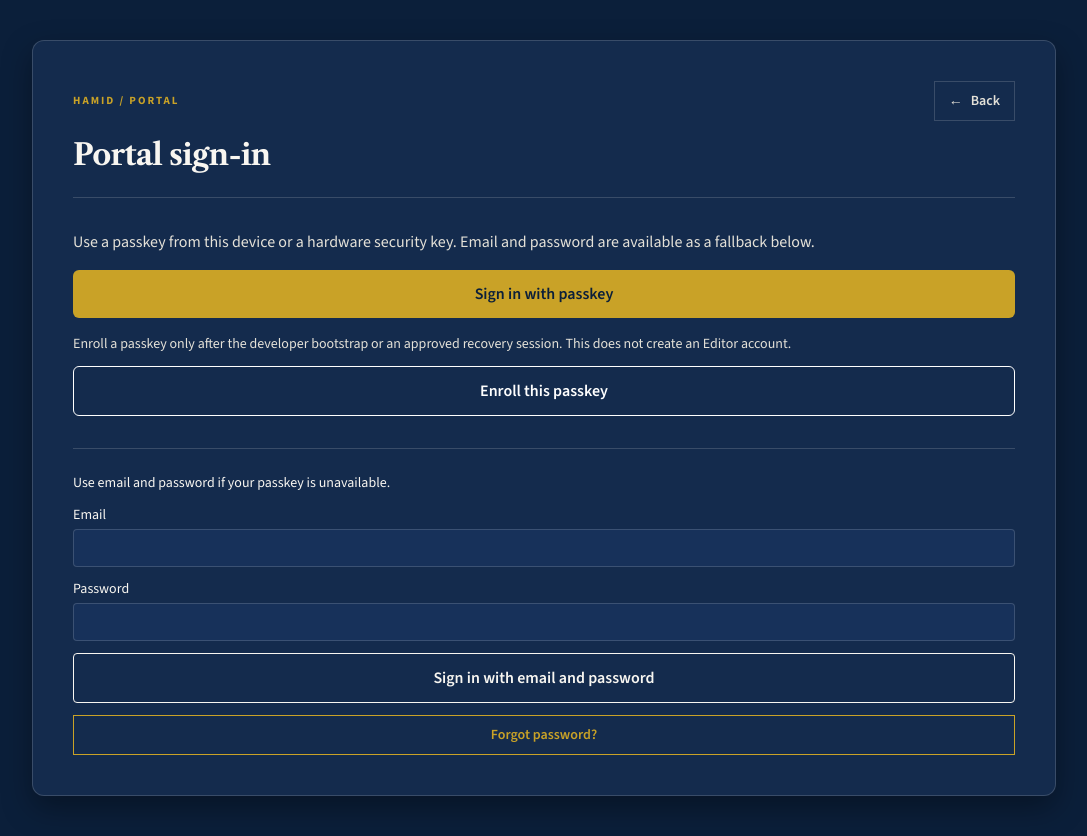
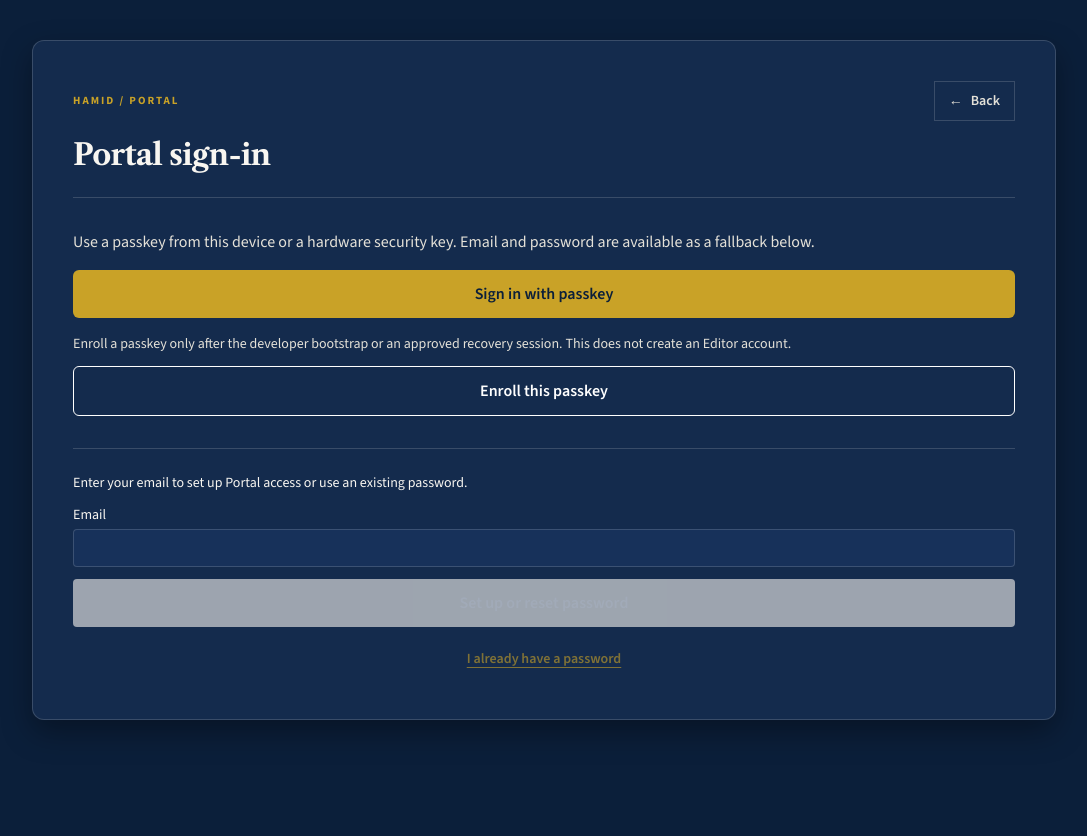
Before and after one commit to AmjadAbubkr/hamid, a Next.js app: page /portal/login in a window 1280 px wide. Shown: the whole page, without its empty margins (96-1183 px from the left). After the commit the page ends 800 px from the top, so only its background shows below. Built offline with nearby package versions, Linux system fonts and the light colour scheme.

Commit message:
Guide Editor password setup by email

```diff
--- a/src/app/portal/(public)/login/page.tsx
+++ b/src/app/portal/(public)/login/page.tsx
@@ -1,11 +1,12 @@
-import { EmailPasswordLoginControls, PasskeyLoginControls } from "@/components/portal/portal-auth-controls";
+import { PasskeyLoginControls } from "@/components/portal/portal-auth-controls";
+import { EmailAccessControls } from "@/components/portal/email-access-controls";
 import { PortalFrame } from "@/components/portal/portal-frame";
 
 export default function PortalLoginPage() {
   return (
     <PortalFrame title="Portal sign-in">
       <PasskeyLoginControls />
-      <EmailPasswordLoginControls />
+      <EmailAccessControls />
     </PortalFrame>
   );
 }
--- /dev/null
+++ b/src/components/portal/email-access-controls.tsx
@@ -0,0 +1,47 @@
+"use client";
+
+import { useState } from "react";
+import { getSupabaseClient } from "@/lib/supabase/client";
+import { usePortalLocale } from "./portal-locale-provider";
+import { EmailPasswordLoginControls } from "./portal-auth-controls";
+
+type SetupState = "idle" | "sending" | "sent";
+
+export function EmailAccessControls() {
+  const { t } = usePortalLocale();
+  const [email, setEmail] = useState("");
+  const [showPassword, setShowPassword] = useState(false);
+  const [setupState, setSetupState] = useState<SetupState>("idle");
+
+  async function sendSetupLink() {
+    setSetupState("sending");
+    try {
+      const redirectTo = new URL("/auth/callback?next=/portal/reset-password", window.location.origin).toString();
+      await getSupabaseClient().auth.resetPasswordForEmail(email, { redirectTo });
+    } finally {
+      // The response deliberately stays the same for unknown and non-Editor emails.
+      setSetupState("sent");
+    }
+  }
+
+  if (showPassword) {
+    return <EmailPasswordLoginControls email={email} showEmail={false} />;
+  }
+
+  return (
+    <section className="flex flex-col gap-3 border-t border-line pt-6" aria-label="Email access">
+      <p className="text-sm text-muted">{t("Enter your email to set up Portal access or use an existing password.")}</p>
+      <label className="flex flex-col gap-1 text-sm font-medium text-ink" htmlFor="portal-access-email">
+        {t("Email")}
+        <input id="portal-access-email" type="email" value={email} onChange={(event) => setEmail(event.target.value)} autoComplete="email" className="rounded border border-line bg-surface px-3 py-2 text-ink" required />
+      </label>
+      <button type="button" onClick={sendSetupLink} disabled={!email || setupState === "sending"} className="rounded bg-ink px-4 py-3 text-base font-semibold text-white transition-transform active:scale-[0.96] disabled:opacity-60">
+        {setupState === "sending" ? t("Sending…") : t("Set up or reset password")}
+      </button>
+      <button type="button" onClick={() => setShowPassword(true)} disabled={!email} className="min-h-10 px-1 text-sm font-semibold text-gold underline underline-offset-4 disabled:opacity-60">
+        {t("I already have a password")}
+      </button>
+      {setupState === "sent" ? <p role="status" className="text-sm text-muted">{t("If this email belongs to an Editor account, a secure password link has been sent." )}</p> : null}
+    </section>
+  );
+}
--- a/src/components/portal/portal-auth-controls.tsx
+++ b/src/components/portal/portal-auth-controls.tsx
@@ -62,10 +62,16 @@ export function PasskeyLoginControls() {
   );
 }
 
-export function EmailPasswordLoginControls() {
+export function EmailPasswordLoginControls({
+  email: initialEmail = "",
+  showEmail = true,
+}: {
+  email?: string;
+  showEmail?: boolean;
+} = {}) {
   const router = useRouter();
   const { t } = usePortalLocale();
-  const [email, setEmail] = useState("");
+  const [email, setEmail] = useState(initialEmail);
   const [password, setPassword] = useState("");
   const [action, setAction] = useState<ActionState>("idle");
   const [message, setMessage] = useState("");
@@ -83,7 +89,7 @@ export function EmailPasswordLoginControls() {
       router.replace("/portal");
     } catch (error) {
       setAction("error");
-      setMessage(errorMessage(error, t("Development password sign-in could not be completed.")));
+      setMessage(errorMessage(error, t("Email and password sign-in could not be completed.")));
       return;
     }
     setAction("idle");
@@ -92,15 +98,17 @@ export function EmailPasswordLoginControls() {
   return (
     <form onSubmit={signIn} className="flex flex-col gap-3 border-t border-line pt-6" aria-label="Email and password authentication">
       <p className="text-sm text-muted">{t("Use email and password if your passkey is unavailable.")}</p>
-      <label className="flex flex-col gap-1 text-sm font-medium text-ink" htmlFor="portal-email">
-        {t("Email")}
-        <input id="portal-email" type="email" value={email} onChange={(event) => setEmail(event.target.value)} autoComplete="email" className="rounded border border-line bg-surface px-3 py-2 text-ink" required />
-      </label>
+      {showEmail ? (
+        <label className="flex flex-col gap-1 text-sm font-medium text-ink" htmlFor="portal-email">
+          {t("Email")}
+          <input id="portal-email" type="email" value={email} onChange={(event) => setEmail(event.target.value)} autoComplete="email" className="rounded border border-line bg-surface px-3 py-2 text-ink" required />
+        </label>
+      ) : null}
       <label className="flex flex-col gap-1 text-sm font-medium text-ink" htmlFor="portal-password">
         {t("Password")}
         <input id="portal-password" type="password" value={password} onChange={(event) => setPassword(event.target.value)} autoComplete="current-password" className="rounded border border-line bg-surface px-3 py-2 text-ink" required />
       </label>
-      <button type="submit" disabled={action === "working"} className="rounded border border-ink px-4 py-3 text-base font-semibold text-ink disabled:opacity-60">
+      <button type="submit" disabled={action === "working"} className="rounded border border-ink px-4 py-3 text-base font-semibold text-ink transition-transform active:scale-[0.96] disabled:opacity-60">
         {action === "working" ? t("Signing in…") : t("Sign in with email and password")}
       </button>
       <a href="/portal/password-reset" className="text-sm font-semibold text-gold underline underline-offset-4">{t("Forgot password?")}</a>
```
Also changed, not shown: 1 other file (tests, documents, lock files or other folders).
